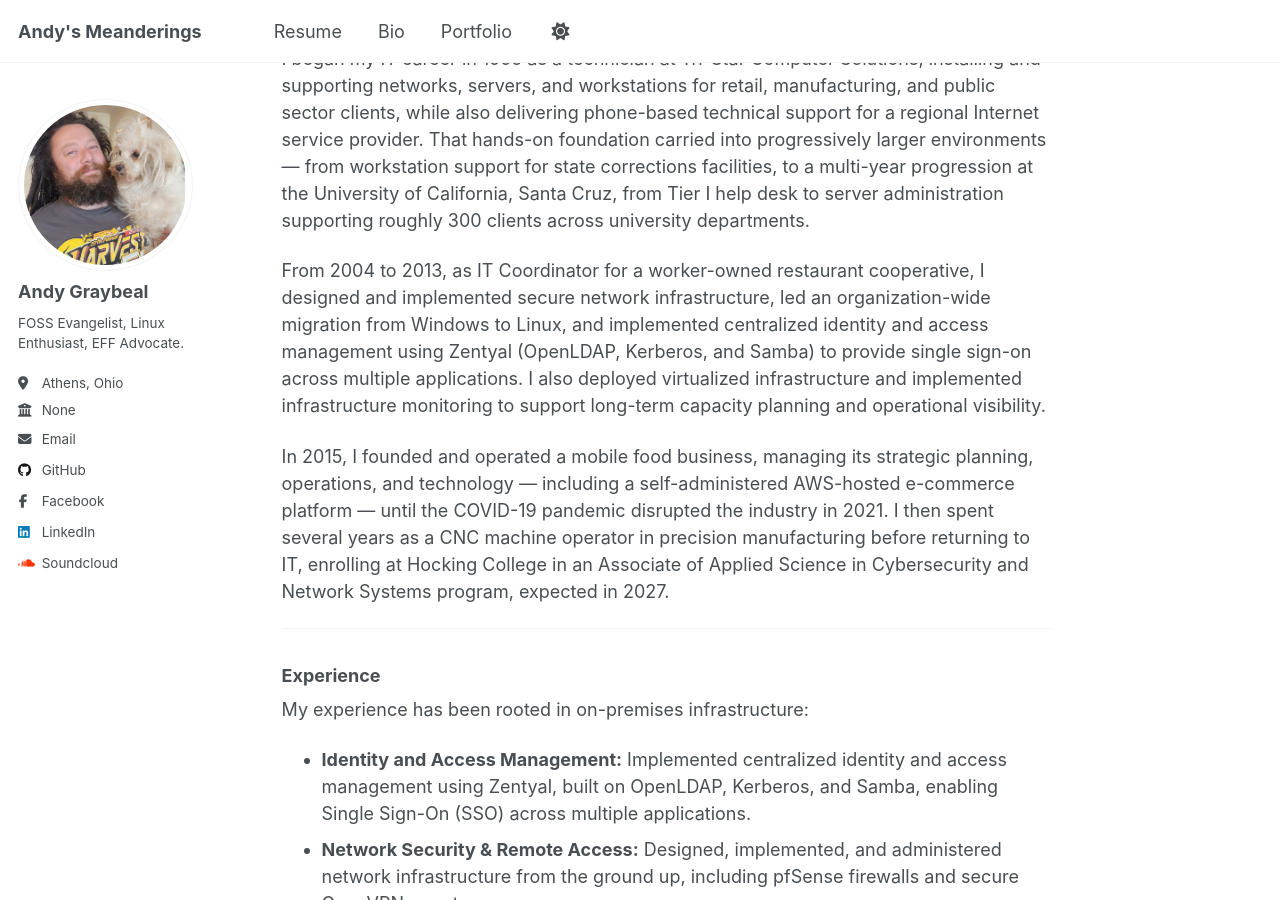
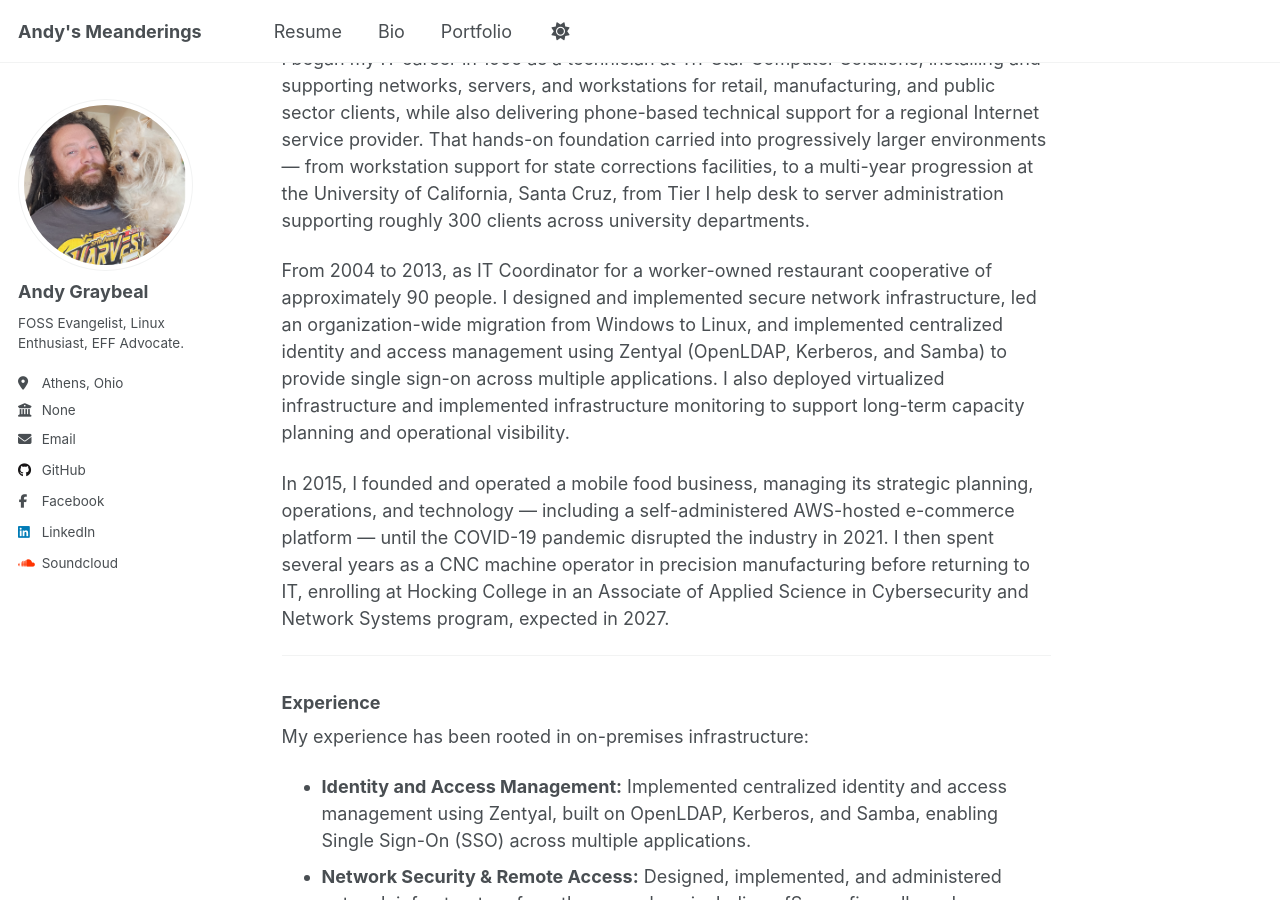
Before and after one commit to andy-graybeal/andy-graybeal.github.io, a Jekyll site: the page built from _pages/about.md, in a window 1280 px wide and 900 px high, scrolled down 560 px. Built offline with Jekyll 4.4.1, drawn with Linux system fonts in a browser that asks for light colours; a script that is not in the unit is left out.

Commit message:
Clarify IT Coordinator role description
Updated the description of my role as IT Coordinator for clarity.

```diff
--- a/_pages/about.md
+++ b/_pages/about.md
@@ -69,7 +69,7 @@ I have 20+ years of experience supporting enterprise infrastructure across highe
 
 I began my IT career in 1995 as a technician at Tri-Star Computer Solutions, installing and supporting networks, servers, and workstations for retail, manufacturing, and public sector clients, while also delivering phone-based technical support for a regional Internet service provider. That hands-on foundation carried into progressively larger environments — from workstation support for state corrections facilities, to a multi-year progression at the University of California, Santa Cruz, from Tier I help desk to server administration supporting roughly 300 clients across university departments.
 
-From 2004 to 2013, as IT Coordinator for a worker-owned restaurant cooperative, I designed and implemented secure network infrastructure, led an organization-wide migration from Windows to Linux, and implemented centralized identity and access management using Zentyal (OpenLDAP, Kerberos, and Samba) to provide single sign-on across multiple applications. I also deployed virtualized infrastructure and implemented infrastructure monitoring to support long-term capacity planning and operational visibility.
+From 2004 to 2013, as IT Coordinator for a worker-owned restaurant cooperative of approximately 90 people. I designed and implemented secure network infrastructure, led an organization-wide migration from Windows to Linux, and implemented centralized identity and access management using Zentyal (OpenLDAP, Kerberos, and Samba) to provide single sign-on across multiple applications. I also deployed virtualized infrastructure and implemented infrastructure monitoring to support long-term capacity planning and operational visibility.
 
 In 2015, I founded and operated a mobile food business, managing its strategic planning, operations, and technology — including a self-administered AWS-hosted e-commerce platform — until the COVID-19 pandemic disrupted the industry in 2021. I then spent several years as a CNC machine operator in precision manufacturing before returning to IT, enrolling at Hocking College in an Associate of Applied Science in Cybersecurity and Network Systems program, expected in 2027.
 
```
